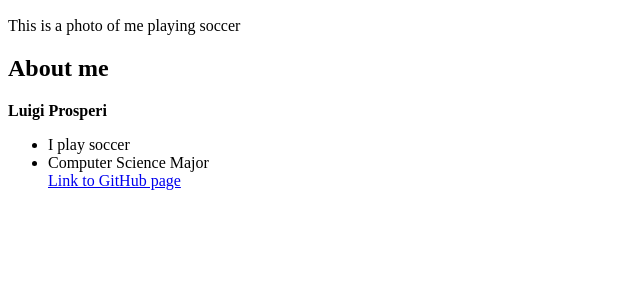
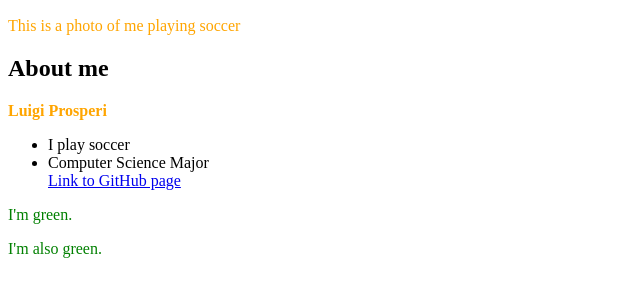
Before and after one commit to Prosperi12/Something, a plain HTML site: page index.html in a window 1280 px wide. Shown: the part 383-680 px from the top of the page, without its empty margins (0-640 px from the left). Drawn offline with Linux system fonts and the light colour scheme.

Commit message:
Update index.html

```diff
--- a/index.html
+++ b/index.html
@@ -15,6 +15,18 @@
       <li>Computer Science Major</li>
       <a href="https://github.com/Prosperi12/Something" target="_blank">Link to GitHub page</a>
     </ul>
+    <style>
+      p { color: orange; }
+    </style>
+
+    <p style="color:green">
+      I'm green.
+    </p>
+
+    <p style="color:green">
+      I'm also green.
+    </p>
+
 
 
 
```
